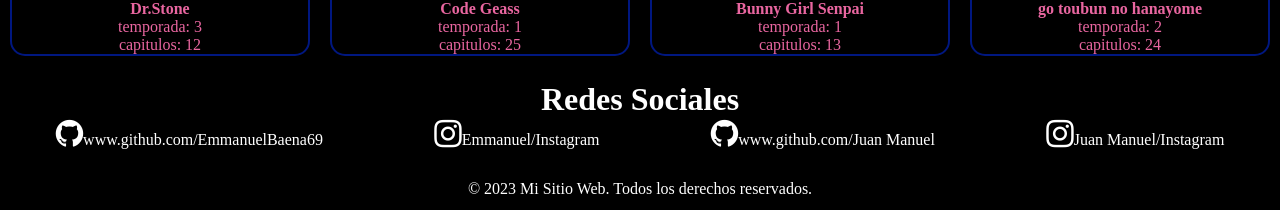
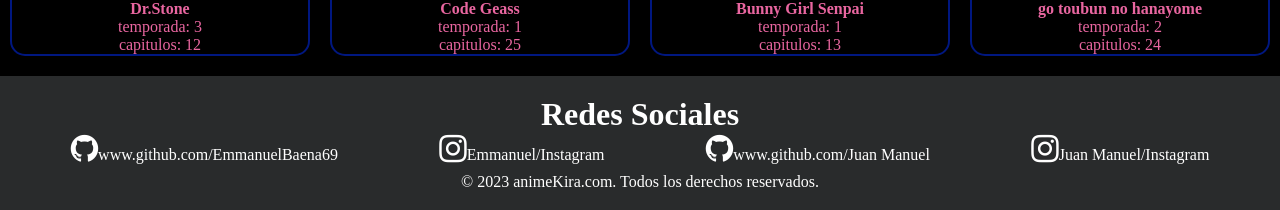
Before and after one commit to EmmanuelBaena69/AnimeFinalProyect, a React (Vite) app: page / in a window 1280 px wide. Shown: the part 1620-1830 px from the top of the page. Built offline with nearby package versions, Linux system fonts and the light colour scheme.

Commit message:
Se cambia el style del footer y se le agregan mas cosas

```diff
--- a/src/components/Footer.jsx
+++ b/src/components/Footer.jsx
@@ -12,7 +12,7 @@ const Footer = () => {
         </li>
         <li>
           <span className="icon"><i className="fa fa-instagram fa-2x" aria-hidden="true"></i></span>
-          <a className="text" href="https://github.com/EmmanuelBaena69" target="_blank">Emmanuel/Instagram</a>
+          <a className="text" href="https://www.instagram.com/emmanuel___tesfaye/?hl=es" target="_blank">Emmanuel/Instagram</a>
         </li>
         <li>
           <span className="icon"><i className="fa fa-github fa-2x" aria-hidden="true"></i></span>
@@ -23,7 +23,7 @@ const Footer = () => {
           <a className="text" href="https://www.instagram.com/jtejadabustamante?igshid=YTQwZjQ0NmI0OA%3D%3D" target="_blank">Juan Manuel/Instagram</a>
         </li>
       </ul>
-      <p>&copy; 2023 Mi Sitio Web. Todos los derechos reservados.</p>
+      <p>&copy; 2023 animeKira.com. Todos los derechos reservados.</p>
     </footer>
   );
 }
--- a/src/styles/footer.css
+++ b/src/styles/footer.css
@@ -1,18 +1,21 @@
-.footer{
-    background-color: black;
-}
+.footer {
+    background-color: #292b2c;
+    color: #fff;
+    padding: 20px;
+    text-align: center;
+    margin-top: 20px;
+  }
 
-ul {
-    display: flex;
-    align-items: center;
-    flex-direction: row;
-    flex-wrap: wrap;
-    justify-content: space-around;
-    margin-bottom: 15px;
-}
 
 a{
     text-decoration: none;
+}
+
+.footer ul{
+    display: flex;
+    justify-content: space-around;
+    align-items: center;
+    list-style: none;
 }
 
 .footer h1{
@@ -20,7 +23,6 @@ a{
     align-items: center;
     justify-content: center;
     color: white;
-    margin-top: 25px;
 }
 
 .footer p{
@@ -28,7 +30,7 @@ a{
     align-items: center;
     justify-content: center;
     color: white;
-    padding: 15px;
+    margin-top: 8px;
 }
 
 .footer a{
```
